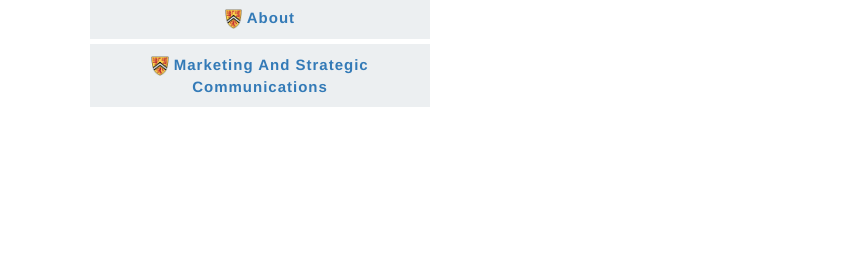
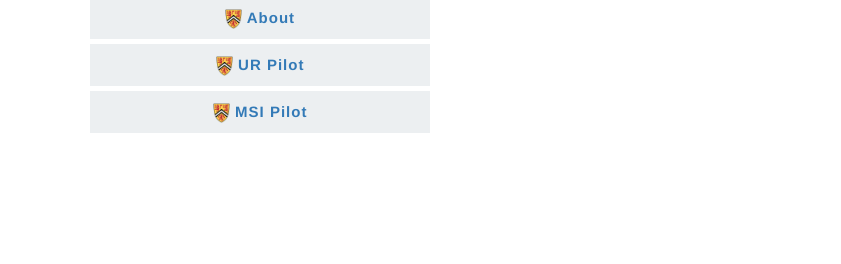
Before and after one commit to kluchey/kluchey.github.io, a plain HTML site: page homepage/forwork.html in a window 1280 px wide. Shown: the part 228-492 px from the top of the page, 0-841 px from the left. Drawn offline with nearby package versions, Linux system fonts and the light colour scheme.

Commit message:
updates formwork homepage with new pilot links

```diff
--- a/homepage/forwork.html
+++ b/homepage/forwork.html
@@ -69,7 +69,8 @@
 					<a href="https://www.uwaterloo.ca/" alt="uwaterloo"><li><img src="../images/buttons/uw.png"> UWaterloo.ca</li></a>
 					<a href="https://www.uwaterloo.ca/magazine/" title="UWaterloo Magazine"><li><img src="../images/buttons/uw.png"> Waterloo Magazine</li></a>
 					<a href="https://www.uwaterloo.ca/about/" alt="uw about"><li><img src="../images/buttons/uw.png"> About</li></a>
-					<a href="https://www.uwaterloo.ca/marketing-strategic-communications/" alt="uwaterloo"><li><img src="../images/buttons/uw.png"> Marketing and Strategic Communications</li></a>
+					<a href="https://pilots.uwaterloo.ca/university-communications/" alt="uwaterloo"><li><img src="../images/buttons/uw.png"> UR Pilot</li></a>
+					<a href="https://pilots.uwaterloo.ca/marketing-and-strategic-initiatives/" alt="uwaterloo"><li><img src="../images/buttons/uw.png"> MSI Pilot</li></a>
 				</ul>
 			</div>
 		</div>
@@ -87,7 +88,7 @@
 				<h4 style="text-align: center">Tools</h4>
 				<ul class="supadupa favcom">
 					<a href="https://app.smartsheet.com/b/home" alt="smartsheet"><li><img src="https://s.smartsheet.com/b/images/img_icon-57x57.png"> SmartSheet</li></a>
-					<a href="https://putsmail.com/tests/new" alt="css-inliner"><li><img src="https://img.litmuscdn.com/favicon.png?1463169017"> Litmus Inliner</li></a>
+					<a href="https://putsmail.com/inliner" alt="css-inliner"><li><img src="https://img.litmuscdn.com/favicon.png?1463169017"> Litmus Inliner</li></a>
 					<a href="https://putsmail.com/tests/new" alt="test-email"><li><img src="https://img.litmuscdn.com/favicon.png?1463169017"> Putsmail Test</li></a>
 					<a href="https://mail.google.com/" alt="Google Mail"><li><img src="https://ssl.gstatic.com/ui/v1/icons/mail/images/favicon5.ico"> Google Mail</li></a>
 					<a href="https://ca.mail.yahoo.com/" alt="yahoo mail"><li><img src="https://s.yimg.com/rz/l/favicon.ico"> Yahoo Mail</li></a>
```
